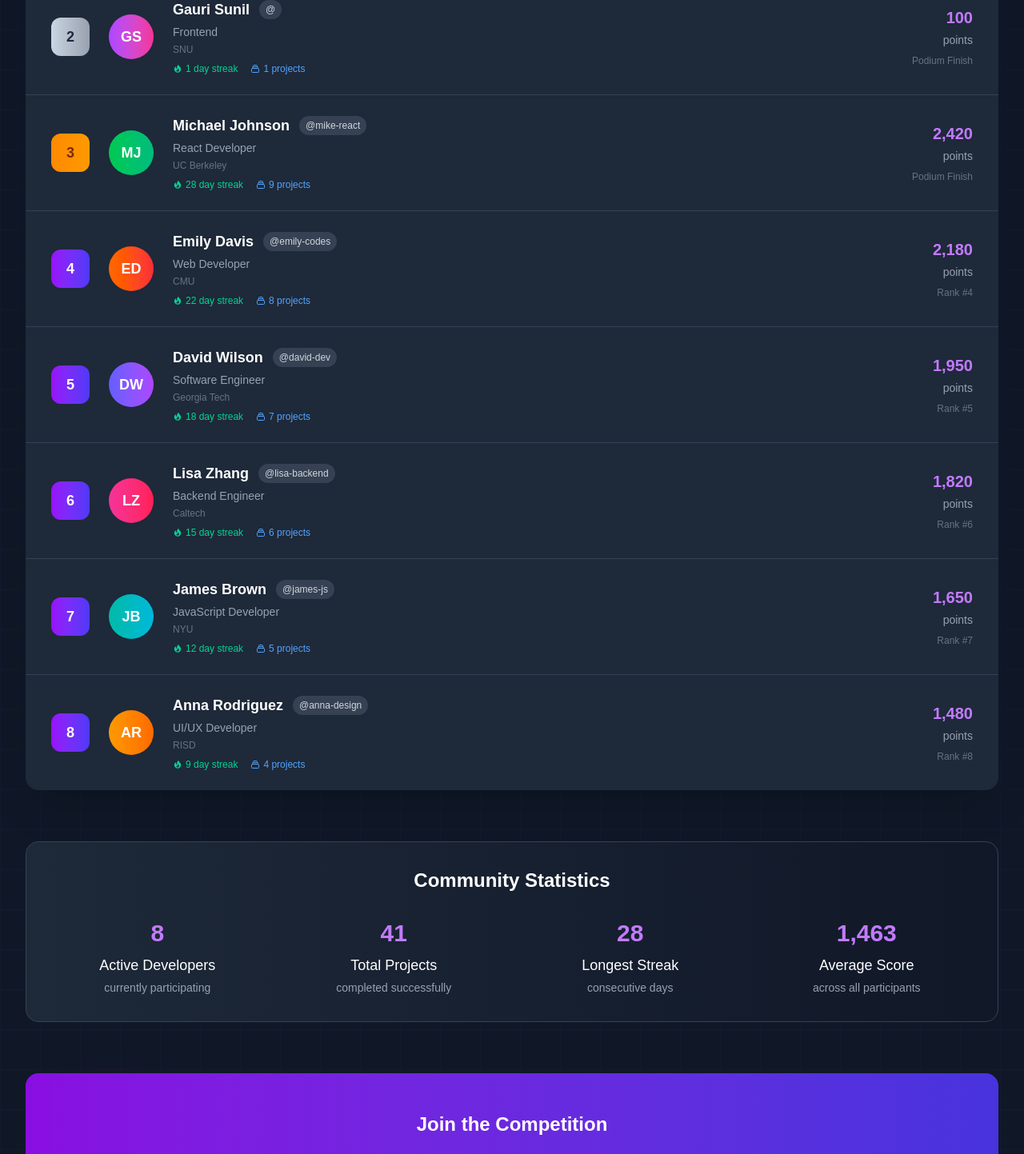
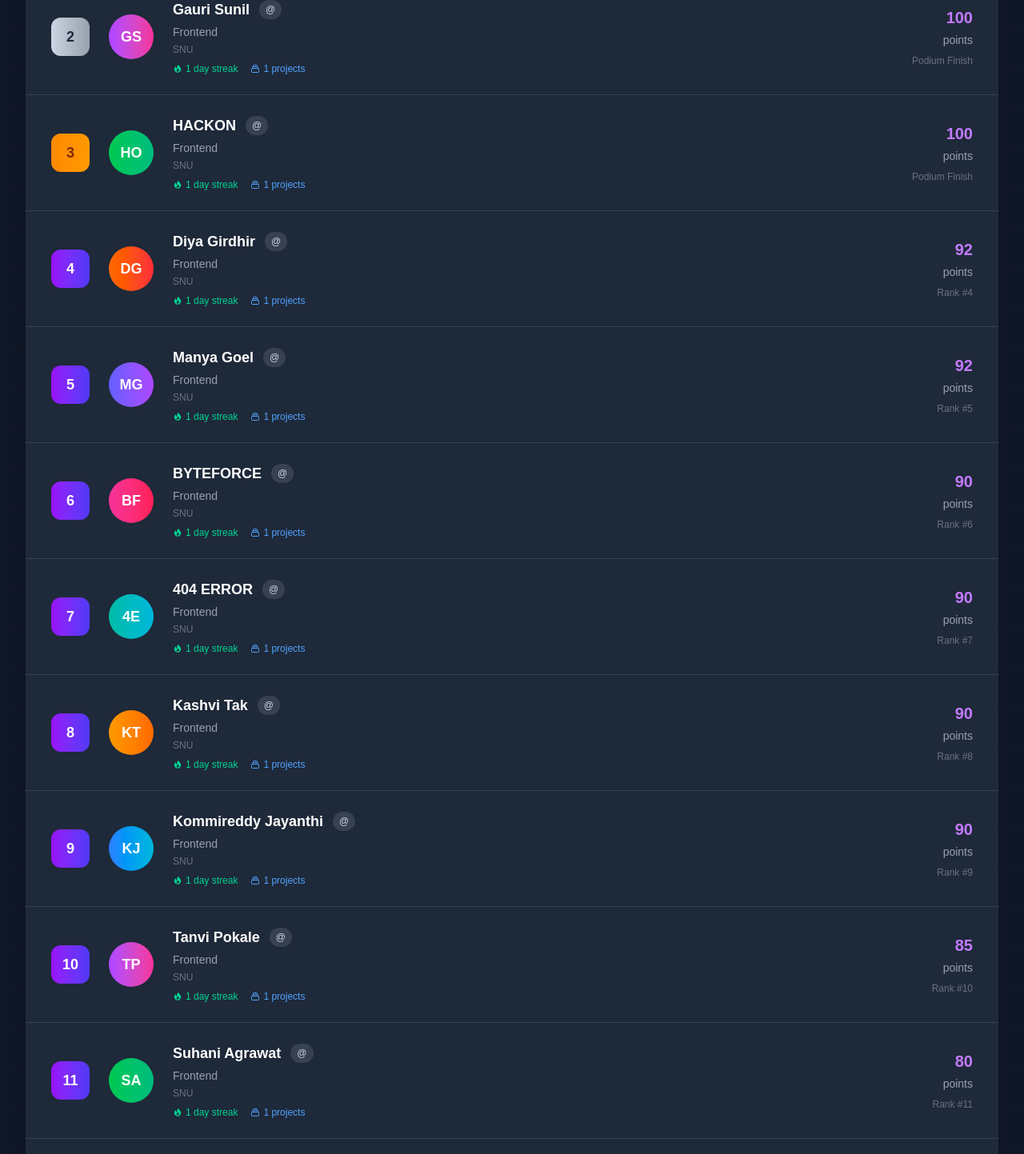
Before and after one commit to ACM-W-Shiv-Nadar-University/levelup, a Next.js app: page /leaderboard in a window 1280 px wide. Shown: the part 1013-2456 px from the top of the page at 80% size. Built offline with nearby package versions, Linux system fonts and the light colour scheme; no server answers.

Commit message:
leaderboard

```diff
--- a/src/app/leaderboard/page.js
+++ b/src/app/leaderboard/page.js
@@ -37,76 +37,169 @@
     },
     {
       rank: 3,
-      name: "Michael Johnson",
-      points: 2420,
-      level: "React Developer",
-      projects: 9,
-      avatar: "MJ",
-      streak: 28,
+      name: "HACKON",
+      points: 100,
+      level: "Frontend",
+      projects: 1,
+      avatar: "HO",
+      streak: 1,
       category: "frontend",
-      institution: "UC Berkeley",
-      github: "mike-react"
+      institution: "SNU",
     },
     {
       rank: 4,
-      name: "Emily Davis",
-      points: 2180,
-      level: "Web Developer",
-      projects: 8,
-      avatar: "ED",
-      streak: 22,
-      category: "beginner",
-      institution: "CMU",
-      github: "emily-codes"
+      name: "Diya Girdhir",
+      points: 92,
+      level: "Frontend",
+      projects: 1,
+      avatar: "DG",
+      streak: 1,
+      category: "frontend",
+      institution: "SNU",
     },
     {
       rank: 5,
-      name: "David Wilson",
-      points: 1950,
-      level: "Software Engineer",
-      projects: 7,
-      avatar: "DW",
-      streak: 18,
-      category: "beginner",
-      institution: "Georgia Tech",
-      github: "david-dev"
+      name: "Manya Goel",
+      points: 92,
+      level: "Frontend",
+      projects: 1,
+      avatar: "MG",
+      streak: 1,
+      category: "frontend",
+      institution: "SNU",
     },
     {
       rank: 6,
-      name: "Lisa Zhang",
-      points: 1820,
-      level: "Backend Engineer",
-      projects: 6,
-      avatar: "LZ",
-      streak: 15,
-      category: "backend",
-      institution: "Caltech",
-      github: "lisa-backend"
+      name: "BYTEFORCE",
+      points: 90,
+      level: "Frontend",
+      projects: 1,
+      avatar: "BF",
+      streak: 1,
+      category: "frontend",
+      institution: "SNU",
     },
     {
       rank: 7,
-      name: "James Brown",
-      points: 1650,
-      level: "JavaScript Developer",
-      projects: 5,
-      avatar: "JB",
-      streak: 12,
+      name: "404 ERROR",
+      points: 90,
+      level: "Frontend",
+      projects: 1,
+      avatar: "4E",
+      streak: 1,
       category: "frontend",
-      institution: "NYU",
-      github: "james-js"
+      institution: "SNU",
     },
     {
       rank: 8,
-      name: "Anna Rodriguez",
-      points: 1480,
-      level: "UI/UX Developer",
-      projects: 4,
-      avatar: "AR",
-      streak: 9,
-      category: "design",
-      institution: "RISD",
-      github: "anna-design"
-    }
+      name: "Kashvi Tak",
+      points: 90,
+      level: "Frontend",
+      projects: 1,
+      avatar: "KT",
+      streak: 1,
+      category: "frontend",
+      institution: "SNU",
+    },
+    {
+      rank: 9,
+      name: "Kommireddy Jayanthi",
+      points: 90,
+      level: "Frontend",
+      projects: 1,
+      avatar: "KJ",
+      streak: 1,
+      category: "frontend",
+      institution: "SNU",
+    },
+    {
+      rank: 10,
+      name: "Tanvi Pokale",
+      points: 85,
+      level: "Frontend",
+      projects: 1,
+      avatar: "TP",
+      streak: 1,
+      category: "frontend",
+      institution: "SNU",
+    },
+    {
+      rank: 11,
+      name: "Suhani Agrawat",
+      points: 80,
+      level: "Frontend",
+      projects: 1,
+      avatar: "SA",
+      streak: 1,
+      category: "frontend",
+      institution: "SNU",
+    },
+    {
+      rank: 12,
+      name: "Avani Agarwal",
+      points: 75,
+      level: "Frontend",
+      projects: 1,
+      avatar: "AA",
+      streak: 1,
+      category: "frontend",
+      institution: "SNU",
+    },
+    {
+      rank: 13,
+      name: "Viraja",
+      points: 75,
+      level: "Frontend",
+      projects: 1,
+      avatar: "V",
+      streak: 1,
+      category: "frontend",
+      institution: "SNU",
+    },
+    {
+      rank: 14,
+      name: "Raja Samvirtha",
+      points: 50,
+      level: "Frontend",
+      projects: 1,
+      avatar: "RS",
+      streak: 1,
+      category: "frontend",
+      institution: "SNU",
+    },
+    {
+      rank: 15,
+      name: "Kavya Khandelwal",
+      points: 40,
+      level: "Frontend",
+      projects: 1,
+      avatar: "KK",
+      streak: 1,
+      category: "frontend",
+      institution: "SNU",
+    },
+    {
+      rank: 16,
+      name: "Avanni Thakur",
+      points: 0,
+      level: "Frontend",
+      projects: 1,
+      avatar: "AT",
+      streak: 1,
+      category: "frontend",
+      institution: "SNU",
+    },
+    {
+      rank: 17,
+      name: "Sowmya",
+      points: 0,
+      level: "Frontend",
+      projects: 1,
+      avatar: "S",
+      streak: 1,
+      category: "frontend",
+      institution: "SNU",
+    },
   ];
 
   const filteredData = selectedFilter === 'all'
```
